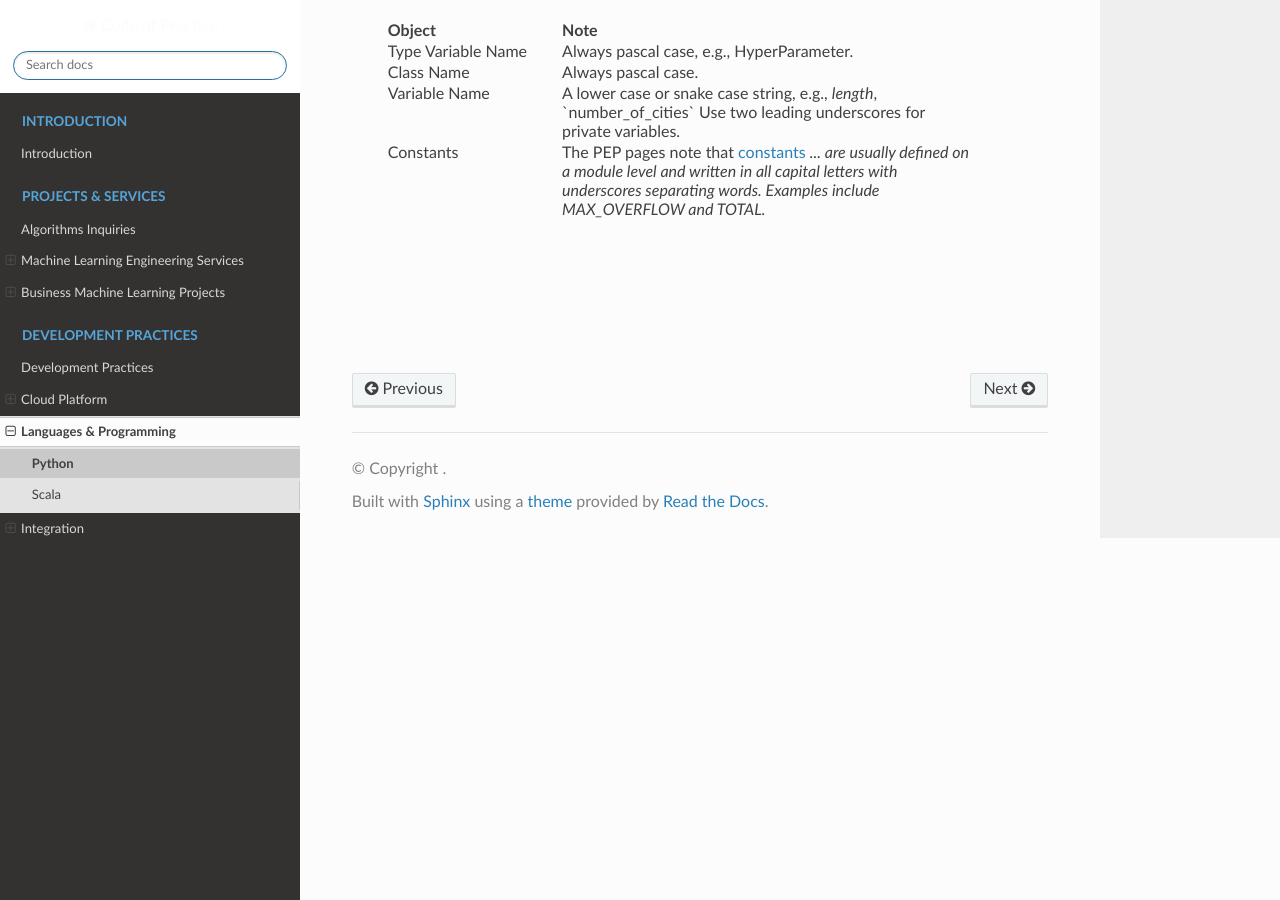
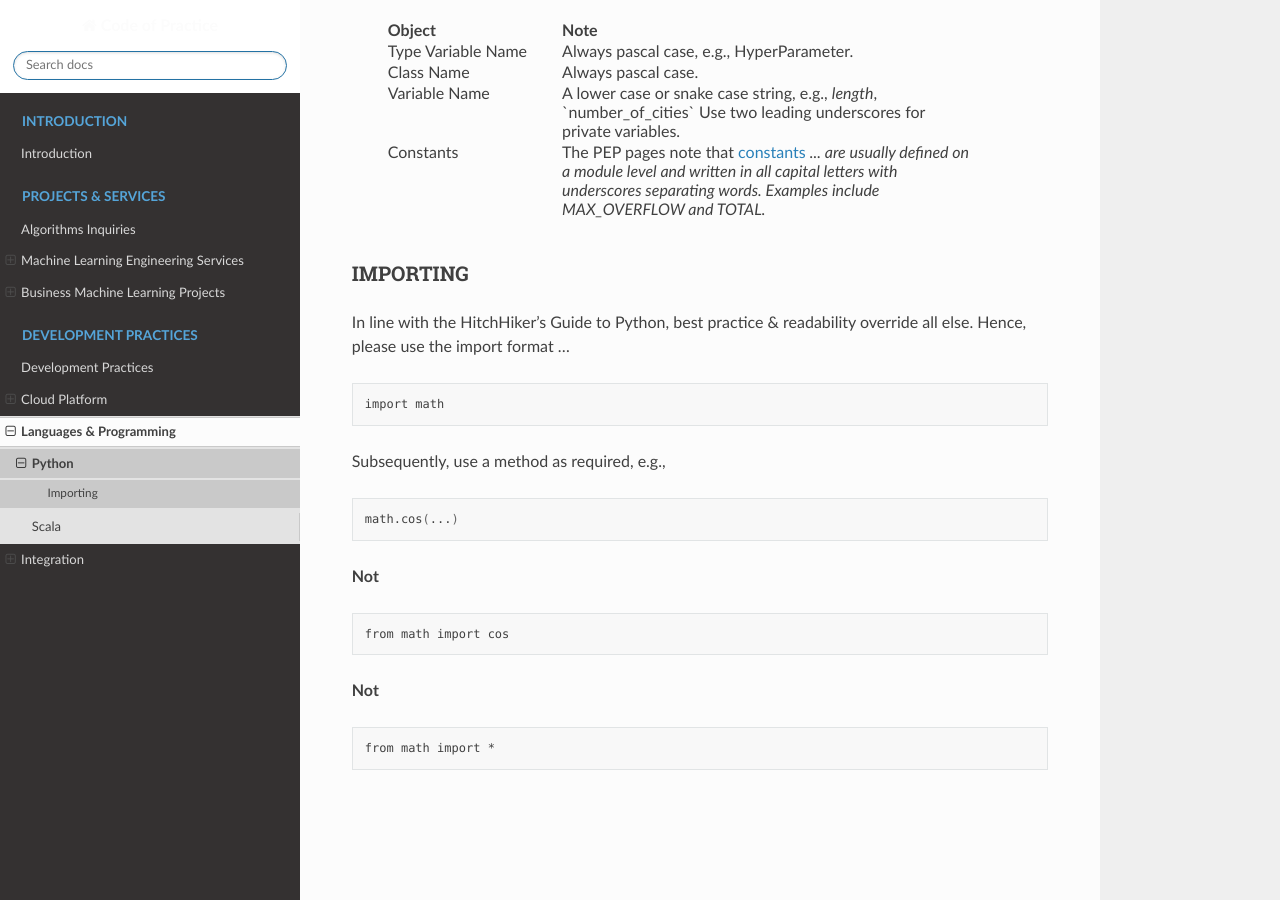
Before and after one commit to thereferences/practice, a Sphinx documentation site: the page built from docs/source/development/languages/python.md, in a window 1280 px wide and 900 px high, scrolled down 386 px. Built offline with Sphinx 7.4.7 and the Read the Docs theme 2.0.0, drawn with Linux system fonts in a browser that asks for light colours.

Commit message:
Update docs/source/development/languages/python.md

````diff
--- a/docs/source/development/languages/python.md
+++ b/docs/source/development/languages/python.md
@@ -29,6 +29,34 @@ module level and written in all capital letters with underscores separating word
 </table>
 
 <br>
+
+## Importing
+
+In line with the HitchHiker's Guide to Python, best practice & readability override all else.  Hence, please use the import format  ...
+
+```shell
+import math
+```
+
+Subsequently, use a method as required, e.g.,
+
+```shell
+math.cos(...)
+```
+
+**Not**
+
+```shell
+from math import cos
+```
+
+**Not**
+
+```shell
+from math import *
+```
+
+<br>
 <br>
 <br>
 <br>
````
